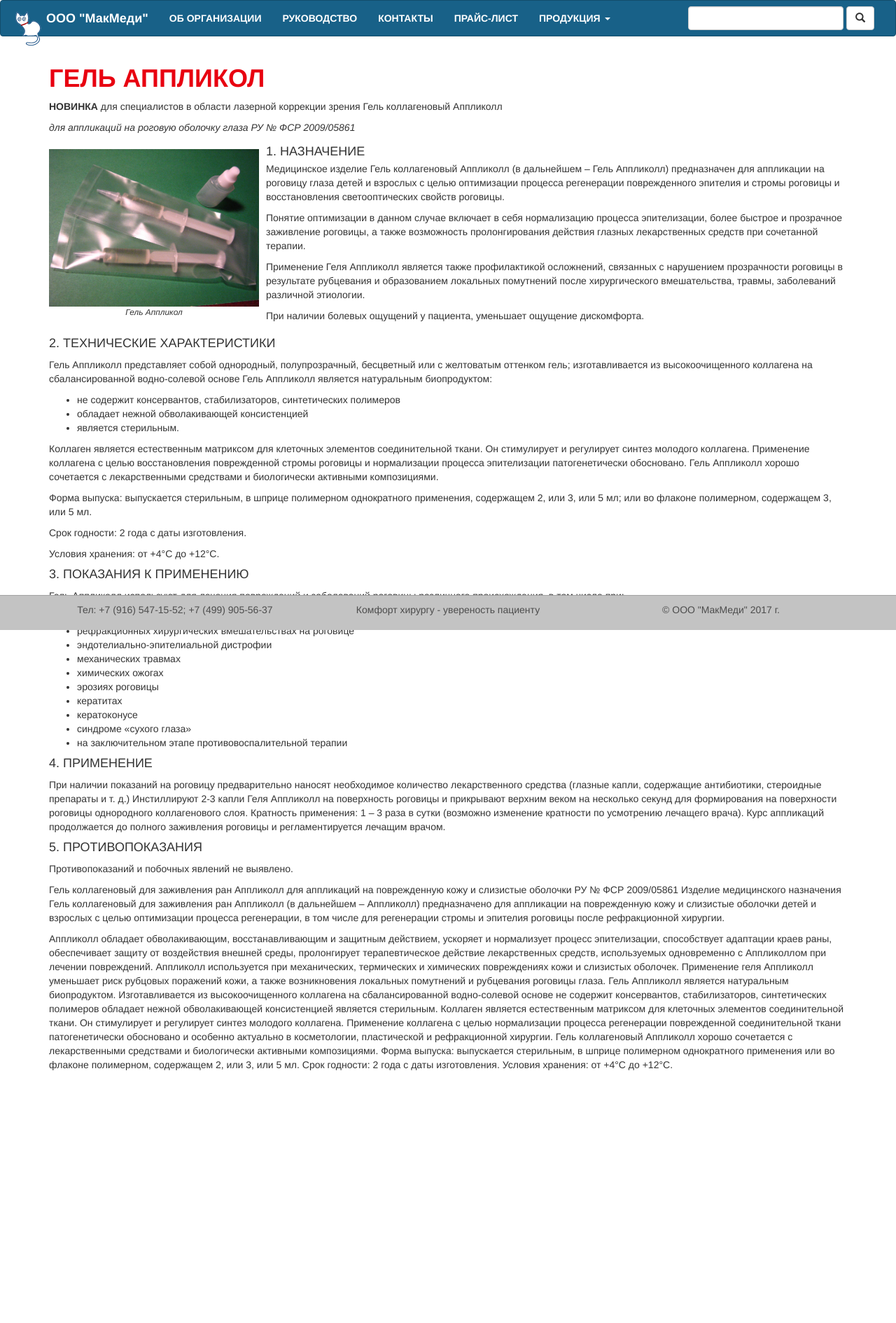
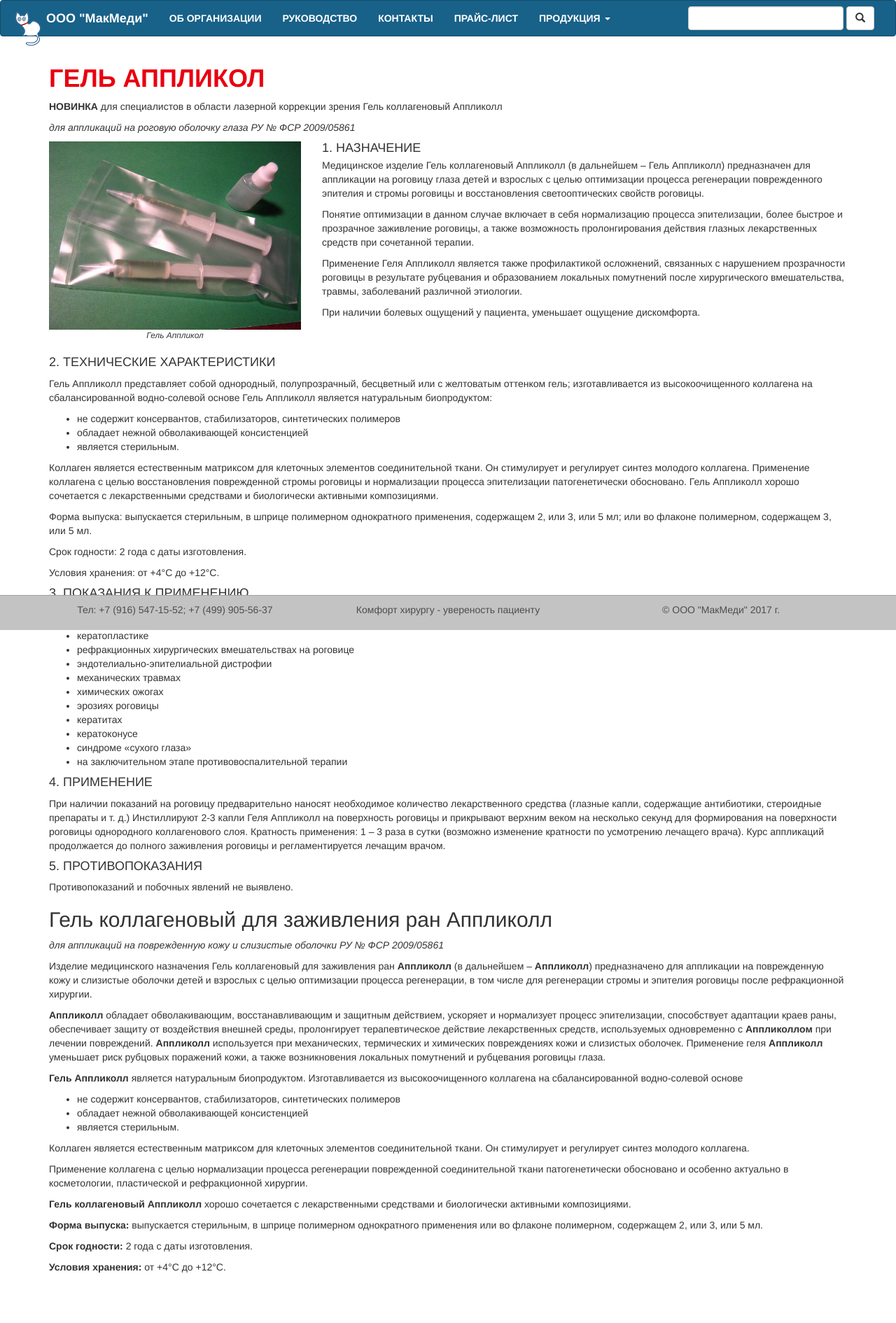
Before and after one commit to makmedi/makmedi.github.io, a Jekyll site: the page built from _posts/2010-04-24-applicol.md, in a window 1280 px wide. Shown: the whole page at 70% size. Built offline with Jekyll 4.4.1, drawn with Linux system fonts in a browser that asks for light colours; before the commit the page ends 1601 px from its top, so only the background shows below that.

Commit message:
fix mobile view

```diff
--- a/_includes/image.html
+++ b/_includes/image.html
@@ -1,13 +1,13 @@
-<div class="media">
-  <div class="media-left media-middle">
+<div class="row">
+  <div class="col-md-4 col-sm-12">
     <a href="{{ site.url }}/{{ include.src }}">
-      <img class="media-object" src="{{ site.url }}/{{ include.src }}" alt="{{ include.label }}">
+        <img class="media-object" src="{{ site.url }}/{{ include.src }}" alt="{{ include.label }}">
     </a>
     <div class='text-center'>
-      <small><em>{{ include.label | markdownify }}</em></small>
+       <small><em>{{ include.label | markdownify }}</em></small>
     </div>
   </div>
-  <div class="media-body">
+  <div class="col-md-8 col-sm-12">
     <h4 class="media-heading">{{ include.header }}</h4>
     {{ include.text | markdownify }}
   </div>
--- a/_posts/2010-04-24-applicol.md
+++ b/_posts/2010-04-24-applicol.md
@@ -60,20 +60,29 @@ order: 1
 #### 5. ПРОТИВОПОКАЗАНИЯ
 Противопоказаний и побочных явлений не выявлено.
 
-Гель коллагеновый для заживления ран Аппликолл
-для аппликаций на поврежденную кожу и слизистые оболочки РУ № ФСР 2009/05861
-Изделие медицинского назначения Гель коллагеновый для заживления ран Аппликолл (в дальнейшем – Аппликолл) предназначено для аппликации на поврежденную кожу и слизистые оболочки детей и взрослых с целью оптимизации процесса регенерации, в том числе для регенерации стромы и эпителия роговицы после рефракционной хирургии.
+## Гель коллагеновый для заживления ран Аппликолл
+*для аппликаций на поврежденную кожу и слизистые оболочки РУ № ФСР 2009/05861*
 
-Аппликолл обладает обволакивающим, восстанавливающим и защитным действием, ускоряет и нормализует процесс эпителизации, способствует адаптации краев раны, обеспечивает защиту от воздействия внешней среды, пролонгирует терапевтическое действие лекарственных средств, используемых одновременно с Аппликоллом при лечении повреждений.
-Аппликолл используется при механических, термических и химических повреждениях кожи и слизистых оболочек.
-Применение геля Аппликолл уменьшает риск рубцовых поражений кожи, а также возникновения локальных помутнений и рубцевания роговицы глаза.
-Гель Аппликолл является натуральным биопродуктом. Изготавливается из высокоочищенного коллагена на сбалансированной водно-солевой основе
-не содержит консервантов, стабилизаторов, синтетических полимеров
-обладает нежной обволакивающей консистенцией
-является стерильным.
+Изделие медицинского назначения Гель коллагеновый для заживления ран **Аппликолл** (в дальнейшем – **Аппликолл**) предназначено для аппликации на поврежденную кожу и слизистые оболочки детей и взрослых с целью оптимизации процесса регенерации, в том числе для регенерации стромы и эпителия роговицы после рефракционной хирургии.
+
+**Аппликолл** обладает обволакивающим, восстанавливающим и защитным действием, ускоряет и нормализует процесс эпителизации, способствует адаптации краев раны, обеспечивает защиту от воздействия внешней среды, пролонгирует терапевтическое действие лекарственных средств, используемых одновременно с **Аппликоллом** при лечении повреждений.
+**Аппликолл** используется при механических, термических и химических повреждениях кожи и слизистых оболочек.
+Применение геля **Аппликолл** уменьшает риск рубцовых поражений кожи, а также возникновения локальных помутнений и рубцевания роговицы глаза.
+
+**Гель Аппликолл** является натуральным биопродуктом. Изготавливается из высокоочищенного коллагена на сбалансированной водно-солевой основе
+
+* не содержит консервантов, стабилизаторов, синтетических полимеров
+* обладает нежной обволакивающей консистенцией
+* является стерильным.
+
 Коллаген является естественным матриксом для клеточных элементов соединительной ткани. Он стимулирует и регулирует синтез молодого коллагена.
+
 Применение коллагена с целью нормализации процесса регенерации поврежденной соединительной ткани патогенетически обосновано и особенно актуально в косметологии, пластической и рефракционной хирургии.
-Гель коллагеновый Аппликолл хорошо сочетается с лекарственными средствами и биологически активными композициями.
-Форма выпуска: выпускается стерильным, в шприце полимерном однократного применения или во флаконе полимерном, содержащем 2, или 3, или 5 мл.
-Срок годности: 2 года с даты изготовления.
-Условия хранения: от +4°С до +12°С.
+
+**Гель коллагеновый Аппликолл** хорошо сочетается с лекарственными средствами и биологически активными композициями.
+
+**Форма выпуска:** выпускается стерильным, в шприце полимерном однократного применения или во флаконе полимерном, содержащем 2, или 3, или 5 мл.
+
+**Срок годности:** 2 года с даты изготовления.
+
+**Условия хранения:** от +4°С до +12°С.
--- a/assets/stylesheets/main.scss
+++ b/assets/stylesheets/main.scss
@@ -27,7 +27,7 @@
 }
 
 .media-object {
-	max-width: 300px;
+	width: 100%;
 }
 
 footer.navbar {
```
